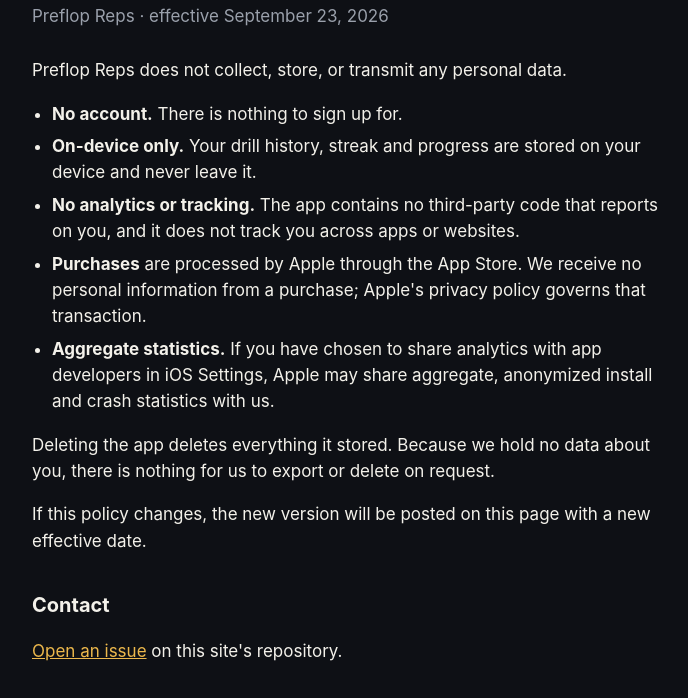
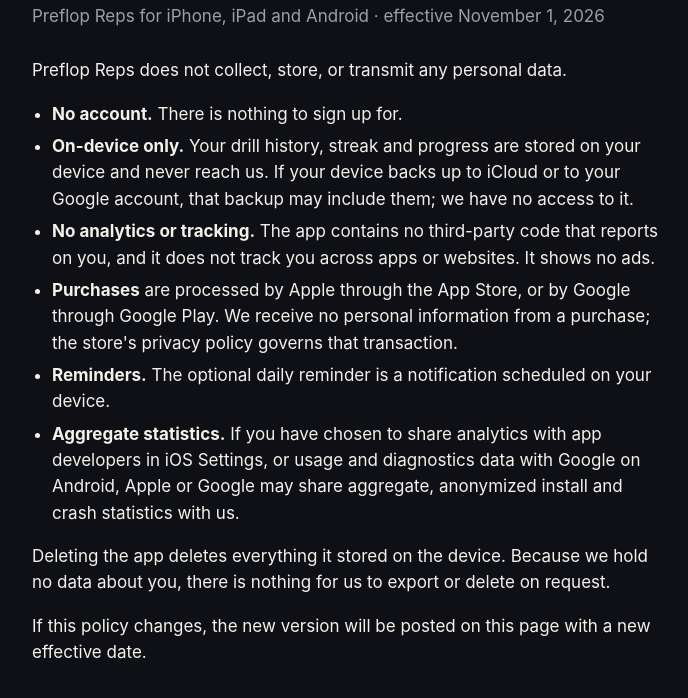
Before and after one commit to redkiho/preflop-reps-site, a plain HTML site: page privacy.html in a window 1280 px wide. Shown: the part 98-796 px from the top of the page, without its empty margins (292-980 px from the left). Drawn offline with Linux system fonts and the light colour scheme.

Commit message:
Privacy policy covers Android too: Google Play purchases, device backups, the reminder

```diff
--- a/privacy.html
+++ b/privacy.html
@@ -3,16 +3,17 @@
 <title>Privacy Policy — Preflop Reps</title><link rel="stylesheet" href="style.css"></head>
 <body><main>
 <h1>Privacy Policy</h1>
-<p class="sub">Preflop Reps · effective September 23, 2026</p>
+<p class="sub">Preflop Reps for iPhone, iPad and Android · effective November 1, 2026</p>
 <p>Preflop Reps does not collect, store, or transmit any personal data.</p>
 <ul>
 <li><strong>No account.</strong> There is nothing to sign up for.</li>
-<li><strong>On-device only.</strong> Your drill history, streak and progress are stored on your device and never leave it.</li>
-<li><strong>No analytics or tracking.</strong> The app contains no third-party code that reports on you, and it does not track you across apps or websites.</li>
-<li><strong>Purchases</strong> are processed by Apple through the App Store. We receive no personal information from a purchase; Apple's privacy policy governs that transaction.</li>
-<li><strong>Aggregate statistics.</strong> If you have chosen to share analytics with app developers in iOS Settings, Apple may share aggregate, anonymized install and crash statistics with us.</li>
+<li><strong>On-device only.</strong> Your drill history, streak and progress are stored on your device and never reach us. If your device backs up to iCloud or to your Google account, that backup may include them; we have no access to it.</li>
+<li><strong>No analytics or tracking.</strong> The app contains no third-party code that reports on you, and it does not track you across apps or websites. It shows no ads.</li>
+<li><strong>Purchases</strong> are processed by Apple through the App Store, or by Google through Google Play. We receive no personal information from a purchase; the store's privacy policy governs that transaction.</li>
+<li><strong>Reminders.</strong> The optional daily reminder is a notification scheduled on your device.</li>
+<li><strong>Aggregate statistics.</strong> If you have chosen to share analytics with app developers in iOS Settings, or usage and diagnostics data with Google on Android, Apple or Google may share aggregate, anonymized install and crash statistics with us.</li>
 </ul>
-<p>Deleting the app deletes everything it stored. Because we hold no data about you, there is nothing for us to export or delete on request.</p>
+<p>Deleting the app deletes everything it stored on the device. Because we hold no data about you, there is nothing for us to export or delete on request.</p>
 <p>If this policy changes, the new version will be posted on this page with a new effective date.</p>
 <h2>Contact</h2>
 <p><a href="https://github.com/redkiho/preflop-reps-site/issues/new">Open an issue</a> on this site's repository.</p>
```
